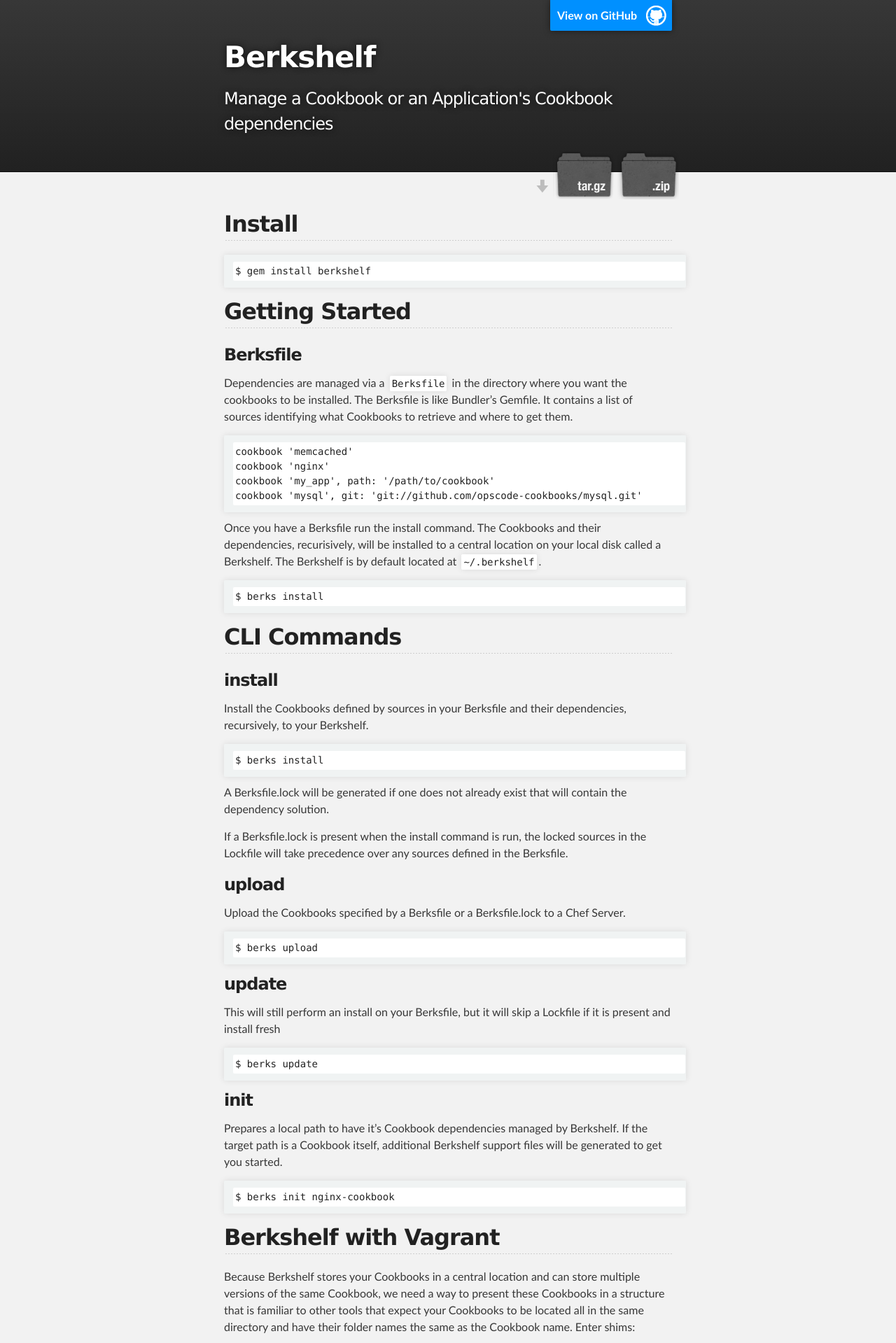
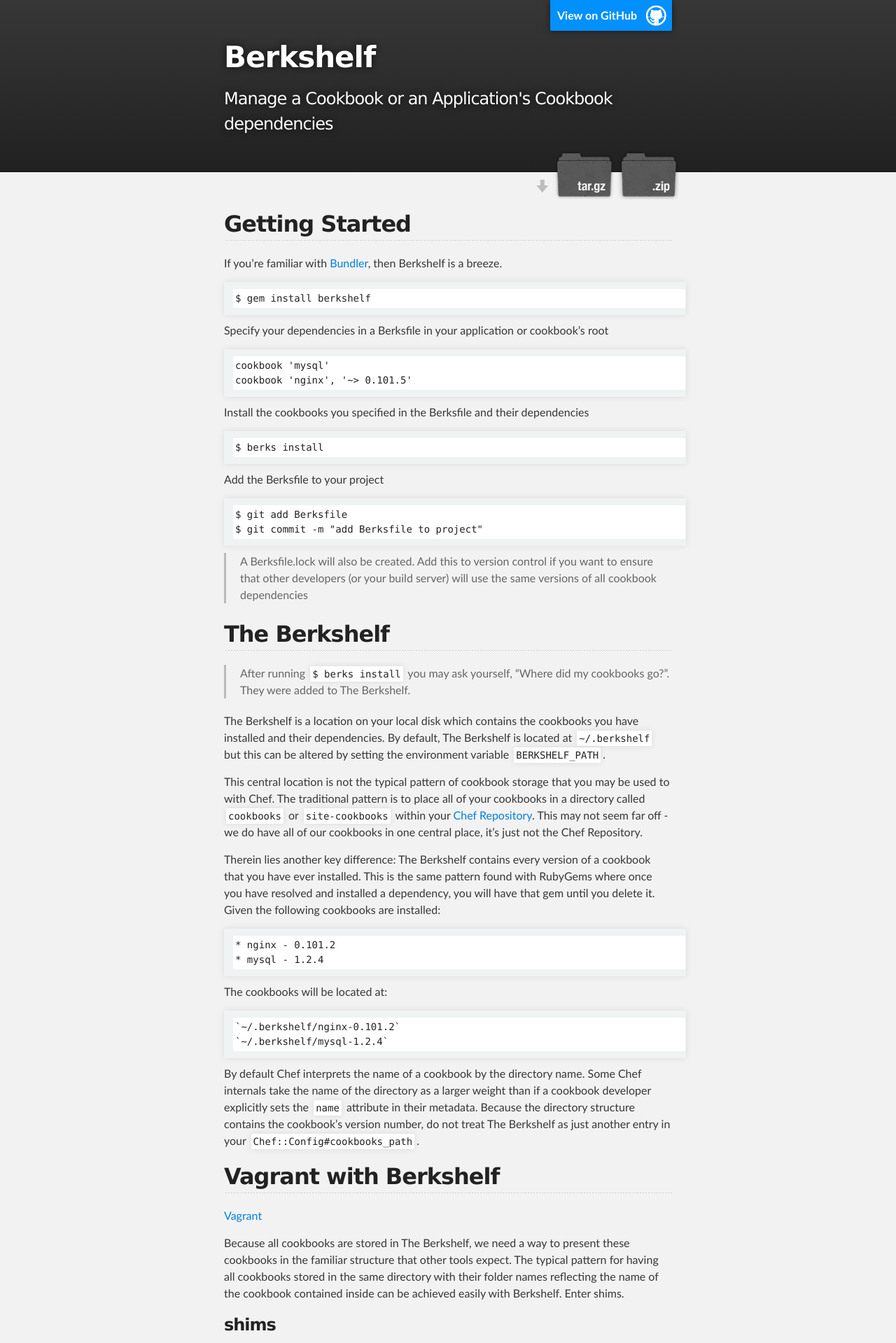
Before and after one commit to berkshelf/berkshelf, a Jekyll site: the page built from index.html, in a window 1280 px wide. Shown: the top 1919 px of the page at 70% size. Built offline with Jekyll 4.4.1, drawn with Linux system fonts in a browser that asks for light colours; some of the changed text lies outside the part shown.

Commit message:
improve documentation

```diff
--- a/_includes/index.md
+++ b/_includes/index.md
@@ -1,23 +1,169 @@
-## Install
+## Getting Started
+
+If you're familiar with [Bundler](http://gembundler.com), then Berkshelf is a breeze.
 
     $ gem install berkshelf
 
-## Getting Started
+Specify your dependencies in a Berksfile in your application or cookbook's root
 
-### Berksfile
+    cookbook 'mysql'
+    cookbook 'nginx', '~> 0.101.5'
 
-Dependencies are managed via a `Berksfile` in the directory where you want the cookbooks to be installed. The Berksfile is like Bundler's Gemfile. It contains a list of sources identifying what Cookbooks to retrieve and where to get them.
+Install the cookbooks you specified in the Berksfile and their dependencies
+
+    $ berks install
+
+Add the Berksfile to your project
+
+    $ git add Berksfile
+    $ git commit -m "add Berksfile to project"
+
+> A Berksfile.lock will also be created. Add this to version control if you want to ensure that
+> other developers (or your build server) will use the same versions of all cookbook dependencies
+
+## The Berkshelf
+
+> After running `$ berks install` you may ask yourself, "Where did my cookbooks go?". They were added to The Berkshelf.
+
+The Berkshelf is a location on your local disk which contains the cookbooks you have installed and their dependencies. By default, The Berkshelf is located at `~/.berkshelf` but this can be altered by setting the environment variable `BERKSHELF_PATH`.
+
+This central location is not the typical pattern of cookbook storage that you may be used to with Chef. The traditional pattern is to place all of your cookbooks in a directory called `cookbooks` or `site-cookbooks` within your [Chef Repository](http://wiki.opscode.com/display/chef/Chef+Repository). This may not seem far off - we do have all of our cookbooks in one central place, it's just not the Chef Repository.
+
+Therein lies another key difference: The Berkshelf contains every version of a cookbook that you have ever installed. This is the same pattern found with RubyGems where once you have resolved and installed a dependency, you will have that gem until you delete it. Given the following cookbooks are installed:
+
+    * nginx - 0.101.2
+    * mysql - 1.2.4
+
+The cookbooks will be located at:
+
+    `~/.berkshelf/nginx-0.101.2`
+    `~/.berkshelf/mysql-1.2.4`
+
+By default Chef interprets the name of a cookbook by the directory name. Some Chef internals take the name of the directory as a larger weight than if a cookbook developer explicitly sets the `name` attribute in their metadata. Because the directory structure contains the cookbook's version number, do not treat The Berkshelf as just another entry in your `Chef::Config#cookbooks_path`.
+
+## Vagrant with Berkshelf
+
+[Vagrant](http://vagrantup.com)
+
+Because all cookbooks are stored in The Berkshelf, we need a way to present these cookbooks in the familiar structure that other tools expect. The typical pattern for having all cookbooks stored in the same directory with their folder names reflecting the name of the cookbook contained inside can be achieved easily with Berkshelf. Enter shims.
+
+### shims
+
+> a shim (from shim) or shiv is a small library that transparently intercepts
+> an API and changes the parameters passed, handles the operation itself, or
+> redirects the operation elsewhere.
+
+Berkshelf handles shims by hard linking Cookbooks from The Berkshelf to a directory in your current working directory. You can install shims by adding the `--shims` flag to the install command.
+
+    $ berks install --shims
+
+Shims will be written to the directory `cookbooks` in your local working directory by default. A filepath can be provided to the `--shims` flag to customize this behavior.
+
+    $ berks install --shims site-cookbooks
+
+Given we have the following Berksfile
+
+    cookbook "nginx", "= 0.100.5"
+
+Running the install command with the `--shims` flag would write the cookbook to `~/.berkshelf/nginx-0.100.5` and also create a shim at `cookbooks/nginx`.
+
+In your Vagrant file you should add this shims directory to the `cookbooks_path`
+
+    config.vm.provision :chef_solo do |chef|
+      chef.cookbooks_path = [ "cookbooks" ]
+    end
+
+Now when we start our virtual machine it will have the cookbooks from The Berkshelf
+
+    $ vagrant up
+
+## The Berksfile
+
+Dependencies are managed via the file `Berksfile`. The Berksfile is like Bundler's Gemfile. Entries in the Berskfile are known as sources. It contains a list of sources identifying what Cookbooks to retrieve and where to get them.
 
     cookbook 'memcached'
     cookbook 'nginx'
-    cookbook 'my_app', path: '/path/to/cookbook'
+    cookbook 'pvpnet', path: '/Users/reset/code/riot-cookbooks/pvpnet-cookbook'
     cookbook 'mysql', git: 'git://github.com/opscode-cookbooks/mysql.git'
 
-Once you have a Berksfile run the install command. The Cookbooks and their dependencies, recurisively, will be installed to a central location on your local disk called a Berkshelf. The Berkshelf is by default located at `~/.berkshelf`.
+Sources are defined with the format
 
-    $ berks install
+    cookook {name}, {version_constraint}, {options}
 
-## CLI Commands
+The first parameter is the `name` and is the only required parameter
+
+    cookbook "nginx"
+
+The second parameter is a `version constraint` and is optional. If no version cosntraint is specified the latest is assumed.
+
+    cookbook "nginx", ">= 0.101.2"
+
+Constraints can be specified as
+
+* Equal to (=)
+* Greater than (>)
+* Greater than equal to (<)
+* Less than (<)
+* Less than equal to (<=)
+* Pessimistic (~>)
+
+The final parameter is an options hash
+
+### Source Options
+
+Options passed to a source can contain a location or a group(s).
+
+#### Locations
+
+By default a cookbook source is assumed to come from the Opscode Community site `http://cookbooks.opscode.com/api/v1/cookbooks`. This behavior can be customized with a different location type.
+
+##### Git Location
+
+The Git location will clone the given Git repository to The Berkshelf if the Git repository contains a valid cookbook.
+
+    cookbook "mysql", git: "https://github.com/opscode-cookbooks/mysql.git"
+
+Given the previous example, the cookbook found at the HEAD revision of the opscode-cookbooks/mysql Github project will be cloned to The Berkshelf.
+
+An optional `branch` key can be specified whose value is a tag, branch, or ref that contains the desired cookbook.
+
+    cookbook "mysql", git: "https://github.com/opscode-cookbooks/mysql.git", branch: "1.0.1"
+
+Given the previous example, the cookbook found at tag `1.0.1` of the opscode-cookbooks/mysql Github project will be cloned to The Berkshelf.
+
+##### Path Location
+
+The Path location is useful for rapid iteration because it does not download, copy, or move the cookbook to The Berkshelf or change the contents of the target. Instead the cookbook found at the given filepath will be used alongside the cookbooks found in The Berkshelf.
+
+    cookbook "pvpnet", path: "/Users/reset/code/pvpnet-cookbook"
+
+The value given to `:path` should contain a single cookbook.
+
+##### Site Location
+
+The Site location can be used to specify an alternate community site in the case where one other than the opscode provided one exists. For now, this is just present for completeness.
+
+    cookbook "pvpnet", site: "http://cookbooks.opscode.com/api/v1/cookbooks"
+
+### Groups
+
+Adding sources to a group is useful if you want to ignore a cookbook or a set of cookbooks at install or upload time.
+
+Groups can be defined via blocks:
+
+    group :solo do
+      cookbook 'riot_base'
+    end
+
+Groups can also be defined inline, as an option:
+
+    cookbook 'riot_base', :group => 'solo'
+
+To exclude the groups when installing or updating just add the `--without` flag.
+
+    $ berks install --without solo
+
+## CLI Reference
 
 ### install
 
@@ -46,91 +192,3 @@ This will still perform an install on your Berksfile, but it will skip a Lockfil
 Prepares a local path to have it's Cookbook dependencies managed by Berkshelf. If the target path is a Cookbook itself, additional Berkshelf support files will be generated to get you started.
 
     $ berks init nginx-cookbook
-
-## Berkshelf with Vagrant
-
-Because Berkshelf stores your Cookbooks in a central location and can store multiple versions of the same Cookbook, we need a way to present these Cookbooks in a structure that is familiar to other tools that expect your Cookbooks to be located all in the same directory and have their folder names the same as the Cookbook name. Enter shims:
-
-### shims
-
-    a shim (from shim) or shiv is a small library that transparently intercepts
-    an API and changes the parameters passed, handles the operation itself, or
-    redirects the operation elsewhere.
-
-Berkshelf handles shims by hard linking Cookbooks from your Berkshelf to a directory named `cookbooks` in your current working directory. You can install shims by adding the `--shims` flag to the install command.
-
-    $ berks install --shims
-
-If we had a Berksfile with the source
-
-    cookbook "nginx", "= 0.100.5"
-
-Running the install command would write the Cookbook to `~/.berkshelf/nginx-0.100.5` and also create a shim at `{pwd}/cookbooks/nginx`.
-
-In your Vagrant file you should add this shims directory to the `cookbooks_path`
-
-    config.vm.provision :chef_solo do |chef|
-      chef.cookbooks_path = [ "cookbooks" ]
-    end
-
-## The Berksfile
-
-Entries in the Berskfile are known as sources. Sources are defined in the format:
-
-    cookook {name}, {version_constraint}, {options}
-    cookbook "nginx", "= 0.101.2"
-    cookbook "mysql", path: "/Users/reset/code/mysql-cookbook"
-    cookbook "openssl", git: "https://github.com/opscode-cookbooks/openssl.git"
-
-The first parameter is the `name` and is the only required parameter
-
-    cookbook "nginx"
-
-The second parameter is a `version constraint` and is optional. If no version cosntraint is specified the latest is assumed.
-
-    cookbook "nginx", ">= 0.101.2"
-
-Constraints can be specified as
-
-    * Equal to (=)
-    * Greater than (>)
-    * Greater than equal to (<)
-    * Less than (<)
-    * Less than equal to (<=)
-    * Pessimistic (~>)
-
-The final parameter is an options hash
-
-### Options
-
-#### Locations
-
-A cookbook source without a location option, by default, is assumed to come from the Opscode Community site `http://cookbooks.opscode.com/api/v1/cookbooks` and will install the latest available version.
-
-##### Git
-
-    cookbook "mysql", git: "https://github.com/opscode-cookbooks/mysql.git"
-
-Optional branch
-
-    cookbook "mysql", git: "https://github.com/opscode-cookbooks/mysql.git", branch: "1.0.1"
-
-##### Path
-
-    cookbook "pvpnet", path: "/Users/reset/code/pvpnet-cookbook"
-
-##### Site
-
-    cookbook "pvpnet", site: "http://cookbooks.opscode.com/api/v1/cookbooks"
-
-### Groups
-
-Groups can be defined via blocks or inline as an option:
-
-    group :solo do
-      cookbook 'base'
-    end
-
-    cookbook 'base', :group => 'solo'
-
-When using install or update, groups can be excluded with the --without GROUP_NAME or -W GROUP_NAME flags.
--- a/stylesheets/stylesheet.css
+++ b/stylesheets/stylesheet.css
@@ -110,10 +110,6 @@ footer h3 {
   font-weight: 100;
 }
 
-footer p, ul {
-  color: #f2f2f2;
-}
-
 a {
   text-decoration: none;
   color: #007edf;
@@ -175,9 +171,6 @@ pre, code {
   border-radius: 2px;
   -moz-border-radius: 2px;
   -webkit-border-radius: 2px;
-
-
-
 }
 
 pre {
@@ -376,8 +369,16 @@ Full-Width Styles
   padding-top: 40px;
 }
 
+#main_content li {
+  color: #000000;
+}
+
 #footer_wrap {
   background: #212121;
+}
+
+#footer_wrap ul, li {
+  color: #f2f2f2;
 }
 
 /*******************************************************************************
```
